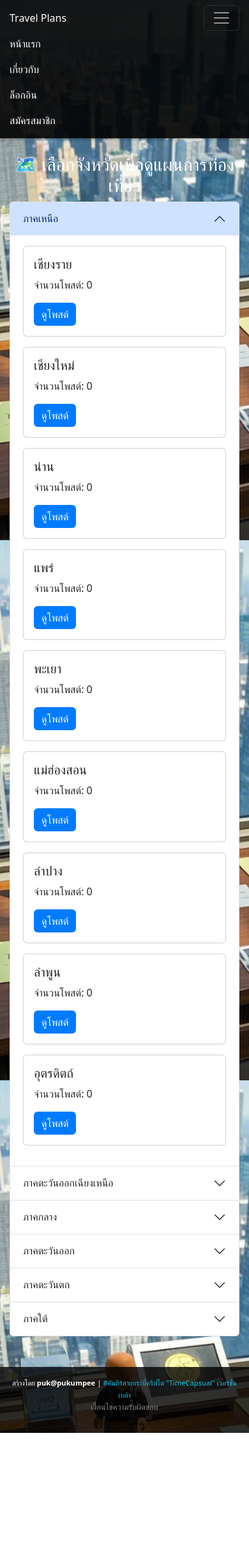
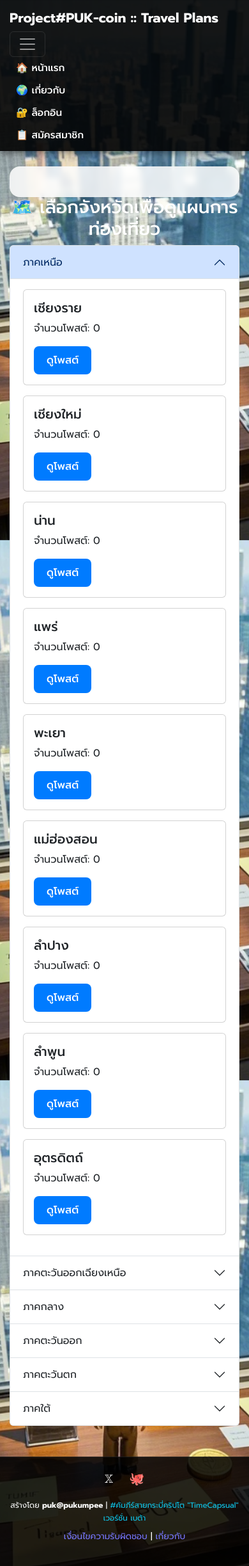
Before and after one commit to githubway2us/travel, a Flask app: page / in a window 390 px wide, after a click that opens the changed part. Shown: the whole page at 64% size. Before the commit the page ends 2239 px from the top, so only its background shows below. Run offline with Flask 3, Linux system fonts and the light colour scheme.

Commit message:
Update base.html and index.html, remove database.db

```diff
--- a/templates/base.html
+++ b/templates/base.html
@@ -3,6 +3,8 @@
 <head>
     <meta charset="UTF-8">
     <meta name="viewport" content="width=device-width, initial-scale=1.0">
+    <meta name="description" content="Travel Plans - วางแผนการท่องเที่ยวในประเทศไทยและแบ่งปันประสบการณ์ด้วย PUK coins">
+    <meta name="keywords" content="travel, thailand, plans, PUK coins">
     <title>{% block title %}{% endblock %}</title>
     <link href="https://cdn.jsdelivr.net/npm/bootstrap@5.3.2/dist/css/bootstrap.min.css" rel="stylesheet">
     <script src="https://cdn.jsdelivr.net/npm/bootstrap@5.3.2/dist/js/bootstrap.bundle.min.js"></script>
@@ -10,39 +12,73 @@
         /* ปรับพื้นหลังของ body และข้อความ */
         body {
             background-color: #1a1a1a; /* สีดำเข้มเป็นพื้นหลังสำรอง */
-            color: #ffffff; /* ข้อความสีขาวเพื่อให้อ่านง่าย */
+            color: #ffffff; /* ข้อความสีขาว */
             background-image: url('{{ url_for("static", filename="images/bg.png") }}');
             background-size: cover;
             background-position: center;
             background-attachment: fixed;
-            min-height: 100vh; /* ให้ครอบคลุมความสูงทั้งหน้าจอ */
+            min-height: 100vh;
+            font-family: 'Prompt', -apple-system, BlinkMacSystemFont, 'Segoe UI', Roboto, sans-serif;
         }
 
         /* ปรับ navbar */
         .navbar {
-            background-color: rgba(0, 0, 0, 0.8); /* สีดำโปร่งแสงเข้มขึ้นเล็กน้อย */
-            box-shadow: 0 2px 5px rgba(0, 0, 0, 0.3); /* เพิ่มเงา */
+            background-color: rgba(0, 0, 0, 0.85); /* เข้มขึ้นเล็กน้อย */
+            box-shadow: 0 4px 10px rgba(0, 0, 0, 0.4); /* เงาเข้มขึ้น */
+            padding: 10px 0;
         }
-        .navbar .navbar-brand,
+        .navbar .navbar-brand {
+            color: #ffffff;
+            font-weight: 700;
+            font-size: 1.5rem;
+        }
         .navbar .nav-link {
             color: #ffffff;
             font-weight: 500;
+            padding: 8px 15px;
+            border-radius: 5px;
         }
         .navbar .nav-link:hover {
-            color: #77f; /* สีน้ำเงินเมื่อ hover */
-            transition: color 0.3s ease;
+            color: #77f;
+            background-color: rgba(255, 255, 255, 0.1);
+            transition: all 0.3s ease;
         }
         .navbar-text {
             color: #ffffff;
             font-size: 0.9rem;
+            font-weight: 500;
+        }
+
+        /* Announcement bar */
+        .announcement-bar {
+            background: linear-gradient(90deg, #ffc107, #ffca2c); /* ไล่สีเหลือง */
+            color: #000;
+            font-weight: 600;
+            font-size: 0.9rem;
+            text-align: center;
+            padding: 8px 0;
+            position: relative;
+            z-index: 1000;
+            overflow: hidden;
+            white-space: nowrap;
+        }
+        .scrolling-text {
+            display: inline-block;
+            padding-left: 100%;
+            animation: scroll-left 20s linear infinite;
+        }
+        @keyframes scroll-left {
+            0% { transform: translateX(0%); }
+            100% { transform: translateX(-100%); }
         }
 
         /* ปรับ footer */
         footer {
-            background-color: rgba(0, 0, 0, 0.8); /* สีดำโปร่งแสง */
+            background-color: rgba(0, 0, 0, 0.85);
             color: #ffffff;
-            padding: 20px 0;
-            font-size: 0.85rem;
+            padding: 25px 0;
+            font-size: 0.9rem;
+            border-top: 1px solid rgba(255, 255, 255, 0.1);
         }
         footer a {
             color: #77f;
@@ -52,84 +88,123 @@
             color: #99f;
             text-decoration: underline;
         }
+        footer .social-icons a {
+            margin: 0 10px;
+            font-size: 1.2rem;
+            color: #ffffff;
+        }
+        footer .social-icons a:hover {
+            color: #77f;
+        }
 
         /* สไตล์สำหรับ flash messages */
         .alert {
-            background-color: rgba(0, 123, 255, 0.9); /* น้ำเงินโปร่งแสง */
+            background-color: rgba(0, 123, 255, 0.9);
             color: #ffffff;
             border: none;
-            border-radius: 5px;
-            margin-bottom: 15px;
+            border-radius: 8px;
+            margin-bottom: 20px;
+            padding: 15px;
+            box-shadow: 0 2px 5px rgba(0, 0, 0, 0.2);
+        }
+        .alert-success {
+            background-color: rgba(40, 167, 69, 0.9);
+        }
+        .alert-danger {
+            background-color: rgba(220, 53, 69, 0.9);
+        }
+
+        /* ปรับปุ่ม */
+        .btn-primary {
+            background-color: #007bff;
+            border: none;
+            border-radius: 8px;
+            padding: 10px 20px;
+            font-weight: 500;
+            transition: all 0.3s ease;
+        }
+        .btn-primary:hover {
+            background-color: #005f99;
+            transform: scale(1.05);
+            box-shadow: 0 4px 10px rgba(0, 0, 0, 0.3);
         }
 
         /* ปรับการตอบสนองบนมือถือ */
         @media (max-width: 768px) {
             body {
-                background-size: cover; /* รักษาการครอบคลุมบนมือถือ */
+                background-size: cover;
             }
             .navbar {
-                background-color: rgba(0, 0, 0, 0.9); /* เข้มขึ้นบนมือถือ */
+                background-color: rgba(0, 0, 0, 0.9);
+                padding: 8px 0;
             }
-            .navbar .navbar-brand,
+            .navbar .navbar-brand {
+                font-size: 1.3rem;
+            }
             .navbar .nav-link {
-                font-size: 1rem; /* ขนาดตัวอักษรเล็กลงเล็กน้อย */
+                font-size: 0.95rem;
+                padding: 6px 10px;
             }
             .navbar-text {
+                font-size: 0.85rem;
+            }
+            .announcement-bar {
                 font-size: 0.8rem;
+                padding: 6px 0;
             }
             footer {
-                font-size: 0.8rem;
-                padding: 15px 0;
+                font-size: 0.85rem;
+                padding: 20px 0;
             }
             .container {
-                padding-left: 15px;
-                padding-right: 15px;
+                padding-left: 10px;
+                padding-right: 10px;
             }
         }
 
         /* ปรับคอนเทนเนอร์ */
         .container {
-            max-width: 1200px; /* จำกัดความกว้างสูงสุด */
+            max-width: 1200px;
             padding-left: 15px;
             padding-right: 15px;
         }
-
-        /* เพิ่มเอฟเฟกต์ hover สำหรับปุ่ม */
-        .btn-primary {
-            background-color: #007bff;
-            border: none;
-            transition: all 0.3s ease;
-        }
-        .btn-primary:hover {
-            background-color: #005f99;
-            transform: scale(1.05);
-        }
     </style>
+    <link href="https://fonts.googleapis.com/css2?family=Prompt:wght@300;400;500;700&display=swap" rel="stylesheet">
 </head>
 <body>
+    <!-- Announcement Bar -->
+    {% if current_user %}
+    <div class="announcement-bar">
+        <div class="scrolling-text">
+            ขณะนี้เปิดให้ทดลองใช้งาน อาจจะมีการรีเซตเพื่อปรับระบบใหม่ได้ตลอดเวลา...
+        </div>
+    </div>
+    {% endif %}
+
+    <!-- Navbar -->
     <nav class="navbar navbar-expand-lg navbar-dark">
         <div class="container">
-            <a class="navbar-brand" href="{{ url_for('index') }}">Travel Plans</a>
-            <button class="navbar-toggler" type="button" data-bs-toggle="collapse" data-bs-target="#navbarNav" aria-controls="navbarNav" aria-expanded="false" aria-label="Toggle navigation">
+            <a class="navbar-brand" href="{{ url_for('index') }}">Project#PUK-coin :: Travel Plans</a>
+            <button class="navbar-toggler" type="button" data-bs-toggle="collapse" data-bs-target="#navbarNav" aria-controls="navbarNav" aria-expanded="false" aria-label="สลับเมนู">
                 <span class="navbar-toggler-icon"></span>
             </button>
             <div class="collapse navbar-collapse" id="navbarNav">
                 <ul class="navbar-nav me-auto">
                     <li class="nav-item">
-                        <a class="nav-link" href="{{ url_for('index') }}">หน้าแรก</a>
+                        <a class="nav-link" href="{{ url_for('index') }}">🏠 หน้าแรก</a>
                     </li>
                     <li class="nav-item">
-                        <a class="nav-link" href="{{ url_for('about') }}">เกี่ยวกับ</a>
+                        <a class="nav-link" href="{{ url_for('about') }}">🌍 เกี่ยวกับ</a>
                     </li>
                     {% if current_user %}
                         <li class="nav-item">
-                            <a class="nav-link" href="{{ url_for('post') }}">โพสต์แผน</a>
+                            <a class="nav-link" href="{{ url_for('post') }}">📝 โพสต์แผน</a>
                         </li>
                         <li class="nav-item">
-                            <a class="nav-link" href="{{ url_for('leaderboard') }}">Leaderboard</a>
+                            <a class="nav-link" href="{{ url_for('leaderboard') }}">🏆 Leaderboard</a>
                         </li>
                         <li class="nav-item">
-                            <a class="nav-link" href="{{ url_for('transactions') }}">ธุรกรรม</a>
+                            <a class="nav-link" href="{{ url_for('transactions') }}">💸 ธุรกรรม</a>
                         </li>
                     {% endif %}
                 </ul>
@@ -139,14 +214,14 @@
                             <span class="navbar-text me-3">👤 {{ current_user.username }} | 💰 {{ puk_coins }} PUK</span>
                         </li>
                         <li class="nav-item">
-                            <a class="nav-link" href="{{ url_for('logout') }}">ออกจากระบบ</a>
+                            <a class="nav-link" href="{{ url_for('logout') }}">🚪 ออกจากระบบ</a>
                         </li>
                     {% else %}
                         <li class="nav-item">
-                            <a class="nav-link" href="{{ url_for('login') }}">ล็อกอิน</a>
+                            <a class="nav-link" href="{{ url_for('login') }}">🔐 ล็อกอิน</a>
                         </li>
                         <li class="nav-item">
-                            <a class="nav-link" href="{{ url_for('register') }}">สมัครสมาชิก</a>
+                            <a class="nav-link" href="{{ url_for('register') }}">📋 สมัครสมาชิก</a>
                         </li>
                     {% endif %}
                 </ul>
@@ -154,27 +229,32 @@
         </div>
     </nav>
 
+    <!-- Main Content -->
     <div class="container mt-4">
-        {% with messages = get_flashed_messages() %}
+        {% with messages = get_flashed_messages(with_categories=true) %}
             {% if messages %}
-                {% for message in messages %}
-                    <div class="alert alert-info">{{ message }}</div>
+                {% for category, message in messages %}
+                    <div class="alert alert-{{ category }}">{{ message }}</div>
                 {% endfor %}
             {% endif %}
         {% endwith %}
         {% block content %}{% endblock %}
     </div>
 
+    <!-- Footer -->
     <footer class="text-center mt-5">
         <div class="container">
+            <div class="social-icons mb-3">
+                <a href="https://x.com/geoclassics" target="_blank" aria-label="X Profile">𝕏</a>
+                <a href="https://github.com/githubway2us" target="_blank" aria-label="GitHub Profile">🐙</a>
+            </div>
             <small>
                 สร้างโดย <strong>puk@pukumpee</strong> |
                 <span class="text-info">#คัมภีร์สายกระบี่คริปโต "TimeCapsual" เวอร์ชั่น เบต้า</span>
             </small>
-            <p>
-                <a href="{{ url_for('terms') }}" style="color: #888; text-decoration: none;">
-                    เงื่อนไขความรับผิดชอบ
-                </a>
+            <p class="mt-2">
+                <a href="{{ url_for('terms') }}">เงื่อนไขความรับผิดชอบ</a> |
+                <a href="{{ url_for('about') }}">เกี่ยวกับ</a>
             </p>
         </div>
     </footer>
--- a/templates/index.html
+++ b/templates/index.html
@@ -1,6 +1,7 @@
 {% extends 'base.html' %}
 {% block title %}หน้าแรก{% endblock %}
 {% block content %}
+<div class="p-4 rounded-4" style="background-color: rgba(255, 255, 255, 0.85); backdrop-filter: blur(5px);"></div>
     <h1 class="text-center">🗺️ เลือกจังหวัดเพื่อดูแผนการท่องเที่ยว</h1>
     <div class="accordion" id="regionsAccordion">
         {% for region, provinces in region_provinces.items() %}
```
Also changed, not shown: instance/database.db (deleted).
